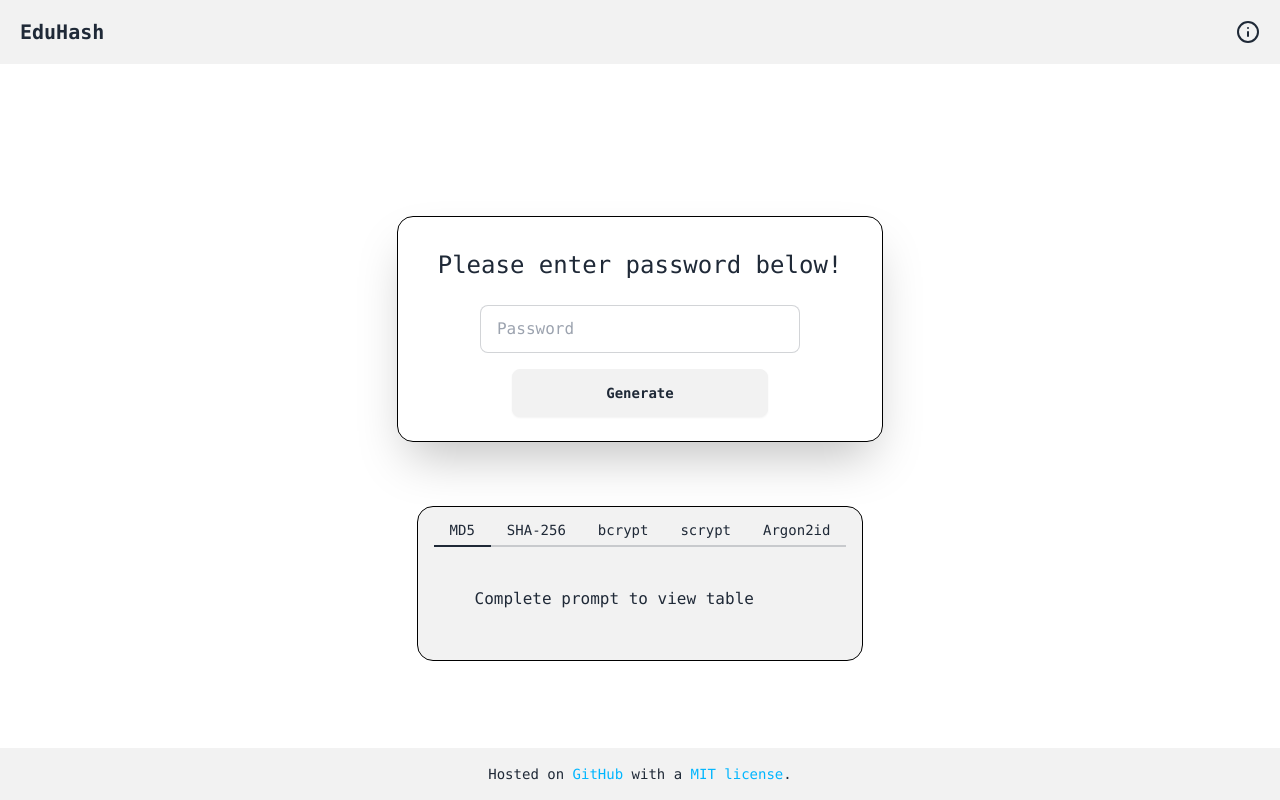
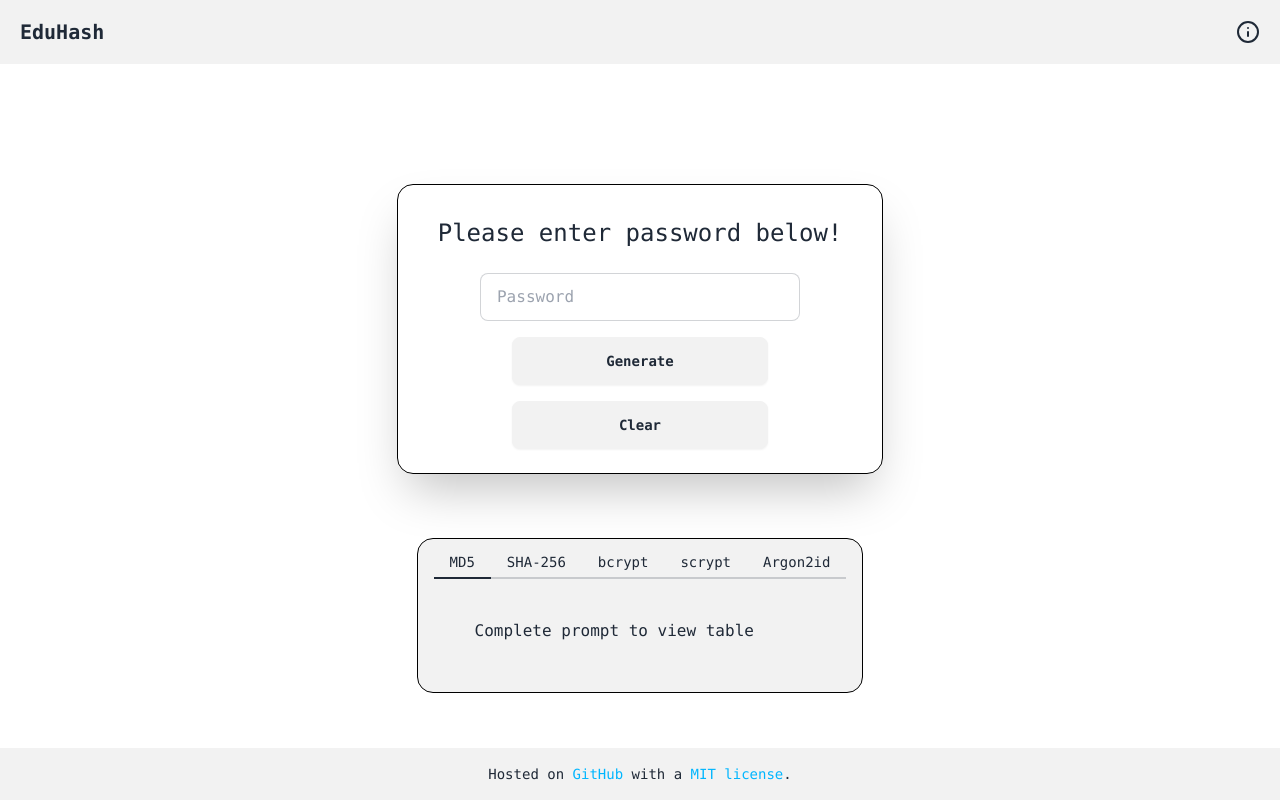
Before and after one commit to vanfossen/eduhash, a Vue app: page / in a window 1280 px wide. Built offline with nearby package versions, Linux system fonts and the light colour scheme.

Commit message:
remove clear backend, leave button

```diff
--- a/src/components/Input.vue
+++ b/src/components/Input.vue
@@ -25,11 +25,6 @@ const props = defineProps<{
 // variables
 const password = ref<string>("");
 const error = ref<string>("");
-
-// TODO
-const hashExists = computed(() => {
-  return localStorage.getItem("hash");
-});
 
 // function to check password is input by user
 const validateInput = (): string => {
@@ -79,14 +74,7 @@ const handleHash = async () => {
 
     password.value = "";
     emit("update:loading", false);
-
-    localStorage.setItem("hash", "true");
   }
-};
-
-// TODO
-const clearInput = () => {
-  localStorage.removeItem("hash");
 };
 </script>
 
@@ -112,9 +100,7 @@ const clearInput = () => {
     <button class="btn btn-wide my-2" @click="handleHash">Generate</button>
 
     <!-- reset -->
-    <button v-if="hashExists" class="btn btn-wide my-2" @click="clearInput">
-      Clear
-    </button>
+    <button class="btn btn-wide my-2">Clear</button>
   </div>
 </template>
 
```
